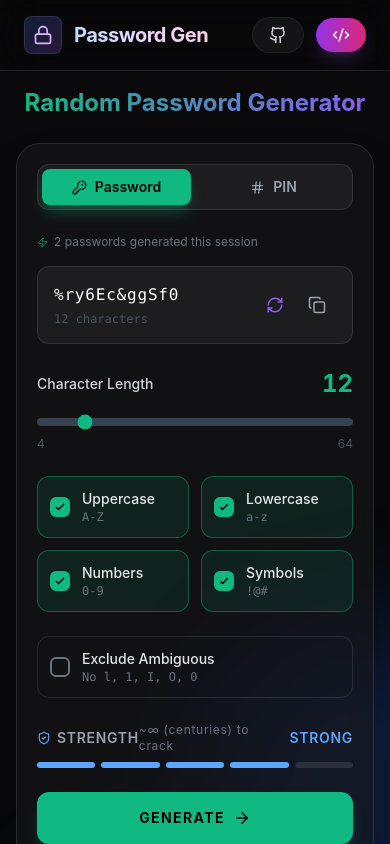
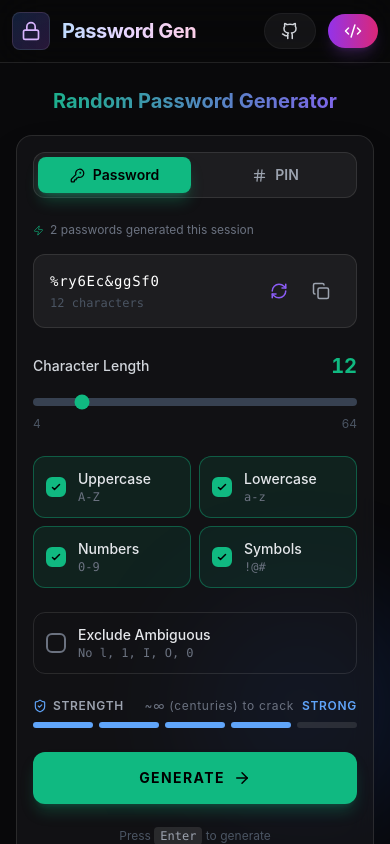
Before and after one commit to amitkumarpatra99/RandomPasswordGenerator, a React (Vite) app: page / in a window 390 px wide. Shown: the top 844 px of the page. Built offline with nearby package versions, Linux system fonts and the light colour scheme.

Commit message:
feat: Implement initial password generator application with core UI components and Tailwind CSS styling.

```diff
--- a/src/App.jsx
+++ b/src/App.jsx
@@ -9,17 +9,17 @@ function App() {
     <div className="relative min-h-screen w-full bg-moto-dark flex flex-col overflow-hidden">
       {/* Animated Background Blobs */}
       <div className="absolute top-0 left-0 w-full h-full overflow-hidden pointer-events-none z-0">
-        <div className="absolute top-10 left-10 w-72 h-72 bg-moto-purple opacity-30 rounded-full blur-3xl animate-blob"></div>
-        <div className="absolute bottom-10 right-10 w-80 h-80 bg-moto-primary opacity-20 rounded-full blur-3xl animate-blob animation-delay-2000"></div>
-        <div className="absolute top-1/2 left-1/2 -translate-x-1/2 -translate-y-1/2 w-96 h-96 bg-blue-600 opacity-20 rounded-full blur-3xl animate-blob animation-delay-4000"></div>
+        <div className="absolute top-10 left-5 sm:left-10 w-40 h-40 sm:w-72 sm:h-72 bg-moto-purple opacity-30 rounded-full blur-3xl animate-blob"></div>
+        <div className="absolute bottom-10 right-5 sm:right-10 w-48 h-48 sm:w-80 sm:h-80 bg-moto-primary opacity-20 rounded-full blur-3xl animate-blob animation-delay-2000"></div>
+        <div className="absolute top-1/2 left-1/2 -translate-x-1/2 -translate-y-1/2 w-56 h-56 sm:w-96 sm:h-96 bg-blue-600 opacity-20 rounded-full blur-3xl animate-blob animation-delay-4000"></div>
       </div>
 
       <Navbar />
 
       {/* Content */}
-      <div className="z-10 w-full flex-grow flex flex-col items-center justify-center p-4">
-        <div className="w-full max-w-md">
-          <h1 className="text-2xl sm:text-3xl md:text-4xl font-bold text-center mb-6 sm:mb-8 text-transparent bg-clip-text bg-gradient-to-r from-moto-primary to-moto-secondary">
+      <div className="z-10 w-full flex-grow flex flex-col items-center justify-center px-4 py-6 sm:px-6 sm:py-8">
+        <div className="w-full max-w-sm sm:max-w-md md:max-w-lg lg:max-w-xl">
+          <h1 className="text-xl sm:text-2xl md:text-3xl lg:text-4xl font-bold text-center mb-5 sm:mb-7 md:mb-8 text-transparent bg-clip-text bg-gradient-to-r from-moto-primary to-moto-secondary">
             Random Password Generator
           </h1>
           <PasswordGenerator />
--- a/src/components/Navbar.jsx
+++ b/src/components/Navbar.jsx
@@ -3,7 +3,7 @@ import { Github, Code2, Lock } from 'lucide-react';
 
 const Navbar = () => {
   return (
-    <nav className="sticky top-0 w-full px-6 py-4 flex items-center justify-between z-50 backdrop-blur-xl bg-black/10 border-b border-white/10">
+    <nav className="sticky top-0 w-full px-3 sm:px-6 py-3 sm:py-4 flex items-center justify-between z-50 backdrop-blur-xl bg-black/10 border-b border-white/10">
 
       {/* Logo Section */}
       <div className="flex items-center gap-3">
--- a/src/components/PasswordDisplay.jsx
+++ b/src/components/PasswordDisplay.jsx
@@ -25,7 +25,7 @@ const PasswordDisplay = ({ password, onGenerate }) => {
     return (
         <div className={`glass-input rounded-xl p-4 mb-6 flex items-center justify-between group relative overflow-hidden transition-all duration-300 ${flash ? 'ring-1 ring-moto-primary/50' : ''}`}>
             <div className="flex-1 overflow-x-auto scrollbar-hide mr-3 min-w-0">
-                <p className={`text-base sm:text-xl font-mono tracking-wider break-all transition-opacity duration-200 ${password ? 'text-white' : 'text-gray-500'} ${flash ? 'opacity-70' : 'opacity-100'}`}>
+                <p className={`text-sm sm:text-base md:text-lg lg:text-xl font-mono tracking-wider break-all transition-opacity duration-200 ${password ? 'text-white' : 'text-gray-500'} ${flash ? 'opacity-70' : 'opacity-100'}`}>
                     {password || 'Click Generate'}
                 </p>
                 {password && (
--- a/src/components/PasswordGenerator.jsx
+++ b/src/components/PasswordGenerator.jsx
@@ -104,7 +104,7 @@ const PasswordGenerator = () => {
     };
 
     return (
-        <div className="glass p-5 sm:p-8 rounded-3xl w-full max-w-md mx-auto shadow-2xl backdrop-blur-xl border border-white/10 relative z-10 transition-all">
+        <div className="glass p-4 sm:p-6 md:p-8 rounded-2xl sm:rounded-3xl w-full mx-auto shadow-2xl backdrop-blur-xl border border-white/10 relative z-10 transition-all">
 
             {/* Mode Tabs */}
             <div className="flex gap-2 mb-6 p-1 rounded-xl bg-white/5 border border-white/10">
@@ -139,7 +139,7 @@ const PasswordGenerator = () => {
                 {mode === 'PIN' ? (
                     /* PIN length selector */
                     <div>
-                        <label className="text-gray-300 font-medium text-sm sm:text-base block mb-3">PIN Length</label>
+                        <label className="text-gray-300 font-medium text-sm sm:text-base md:text-lg block mb-3">PIN Length</label>
                         <div className="flex gap-3">
                             {PIN_LENGTHS.map(len => (
                                 <button
@@ -162,8 +162,8 @@ const PasswordGenerator = () => {
                         {/* Length Slider */}
                         <div>
                             <div className="flex justify-between items-center mb-2">
-                                <label className="text-gray-300 font-medium text-sm sm:text-base">Character Length</label>
-                                <span className="text-2xl font-bold text-moto-primary tabular-nums">{length}</span>
+                                <label className="text-gray-300 font-medium text-sm sm:text-base md:text-lg">Character Length</label>
+                                <span className="text-xl sm:text-2xl md:text-3xl font-bold text-moto-primary tabular-nums">{length}</span>
                             </div>
                             <input
                                 type="range"
@@ -179,7 +179,7 @@ const PasswordGenerator = () => {
                         </div>
 
                         {/* Checkboxes */}
-                        <div className="grid grid-cols-2 gap-3">
+                        <div className="grid grid-cols-1 xs:grid-cols-2 sm:grid-cols-2 gap-2 sm:gap-3">
                             {[
                                 { id: 'upper',  label: 'Uppercase', sub: 'A-Z' },
                                 { id: 'lower',  label: 'Lowercase', sub: 'a-z' },
--- a/src/components/StrengthMeter.jsx
+++ b/src/components/StrengthMeter.jsx
@@ -17,18 +17,18 @@ const StrengthMeter = ({ score, password }) => {
 
     return (
         <div className="space-y-2">
-            <div className="flex items-center justify-between text-sm font-semibold tracking-wider">
+            <div className="flex items-center justify-between flex-wrap gap-1 text-sm font-semibold tracking-wider">
                 <div className="flex items-center gap-1.5 text-gray-400">
                     <Icon size={14} className={level.color} />
-                    <span>STRENGTH</span>
+                    <span className="text-xs sm:text-sm">STRENGTH</span>
                 </div>
-                <div className="flex items-center gap-3">
+                <div className="flex items-center gap-2 sm:gap-3">
                     {crackTime && (
-                        <span className="text-xs font-normal text-gray-500">
+                        <span className="text-xs font-normal text-gray-500 hidden xs:inline">
                             ~{crackTime} to crack
                         </span>
                     )}
-                    <span className={`${level.color} transition-colors duration-500`}>
+                    <span className={`text-xs sm:text-sm ${level.color} transition-colors duration-500`}>
                         {score > 0 ? level.label.toUpperCase() : '...'}
                     </span>
                 </div>
--- a/src/index.css
+++ b/src/index.css
@@ -16,6 +16,14 @@
 
   .glass-input {
     @apply bg-white/5 border border-white/10 text-white placeholder-white/40 focus:outline-none focus:ring-2 focus:ring-moto-primary/50 transition-all;
+  }
+
+  .scrollbar-hide {
+    scrollbar-width: none;
+    -ms-overflow-style: none;
+  }
+  .scrollbar-hide::-webkit-scrollbar {
+    display: none;
   }
 }
 
--- a/tailwind.config.js
+++ b/tailwind.config.js
@@ -5,6 +5,14 @@ export default {
         "./src/**/*.{js,ts,jsx,tsx}",
     ],
     theme: {
+        screens: {
+            'xs': '375px',
+            'sm': '640px',
+            'md': '768px',
+            'lg': '1024px',
+            'xl': '1280px',
+            '2xl': '1536px',
+        },
         extend: {
             colors: {
                 'moto-dark': '#09090b', // Zinc 950
```
